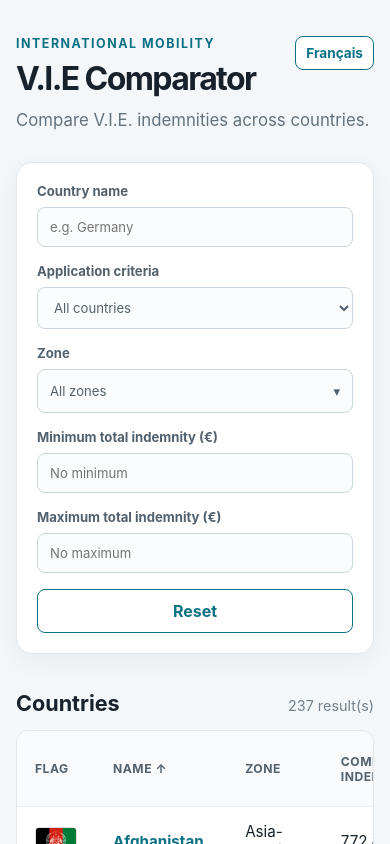
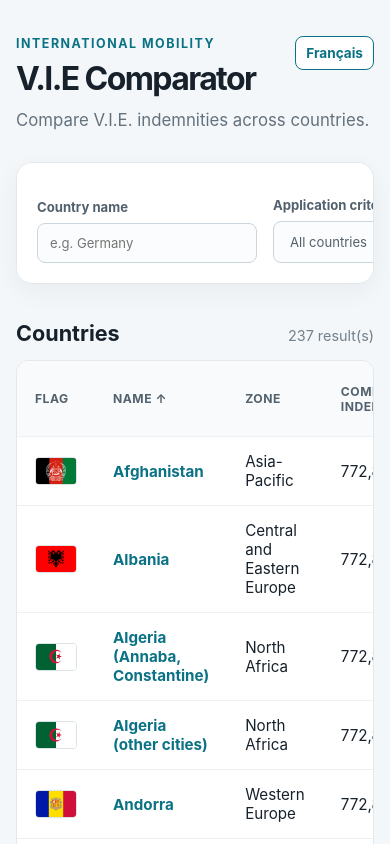
Before and after one commit to AbdourahmaneGadio/v.i.e_comparator, a React (Vite) app: page / in a window 390 px wide. Shown: the top 844 px of the page. Built offline with nearby package versions, Linux system fonts and the light colour scheme.

Commit message:
fix: keep filters on one line

```diff
--- a/src/index.css
+++ b/src/index.css
@@ -20,7 +20,10 @@ h1 { font-size: clamp(2rem, 5vw, 3.5rem); letter-spacing: -0.05em; }
 .language-toggle { flex: 0 0 auto; padding: 10px 14px; color: #0b7285; font: inherit; font-weight: 700; background: #fff; border: 1px solid #0b7285; border-radius: 8px; cursor: pointer; }
 .language-toggle:hover { color: #fff; background: #0b7285; }
 
-.filters { display: grid; grid-template-columns: minmax(220px, 2fr) repeat(3, minmax(170px, 1fr)) auto; align-items: end; gap: 16px; padding: 20px; background: #fff; border: 1px solid #e2e8ec; border-radius: 16px; box-shadow: 0 8px 24px rgb(23 33 43 / 5%); }
+.filters { display: flex; flex-wrap: nowrap; align-items: end; gap: 16px; overflow-x: auto; padding: 20px; background: #fff; border: 1px solid #e2e8ec; border-radius: 16px; box-shadow: 0 8px 24px rgb(23 33 43 / 5%); }
+.filters > label { flex: 1 1 0; min-width: 150px; }
+.filters > label:first-child { flex: 2 1 220px; min-width: 220px; }
+.filters > .reset-button { flex: 0 0 auto; white-space: nowrap; }
 label { display: grid; gap: 8px; color: #52616d; font-size: 0.82rem; font-weight: 700; }
 input, select { width: 100%; padding: 11px 12px; color: inherit; font: inherit; font-weight: 400; background: #fbfcfd; border: 1px solid #cbd5dc; border-radius: 8px; outline: none; }
 select { cursor: pointer; }
@@ -91,15 +94,10 @@ tbody tr:hover { background: #f8fbfc; }
 
 @media (max-width: 800px) {
   .app-shell { padding: 36px 16px; }
-  .filters { grid-template-columns: 1fr 1fr; }
-  .filters label:first-child { grid-column: 1 / -1; }
 }
 
 @media (max-width: 480px) {
   .header-row { align-items: flex-start; }
   .language-toggle { padding: 8px 10px; font-size: 0.85rem; }
-  .filters { grid-template-columns: 1fr; }
-  .filters label:first-child { grid-column: auto; }
-  .reset-button { width: 100%; }
   .country-details-content { grid-template-columns: 1fr; }
 }
```
